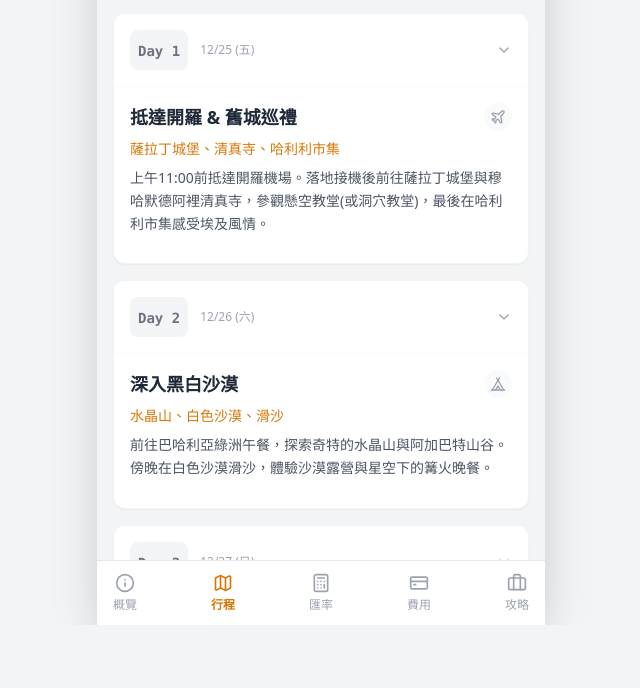
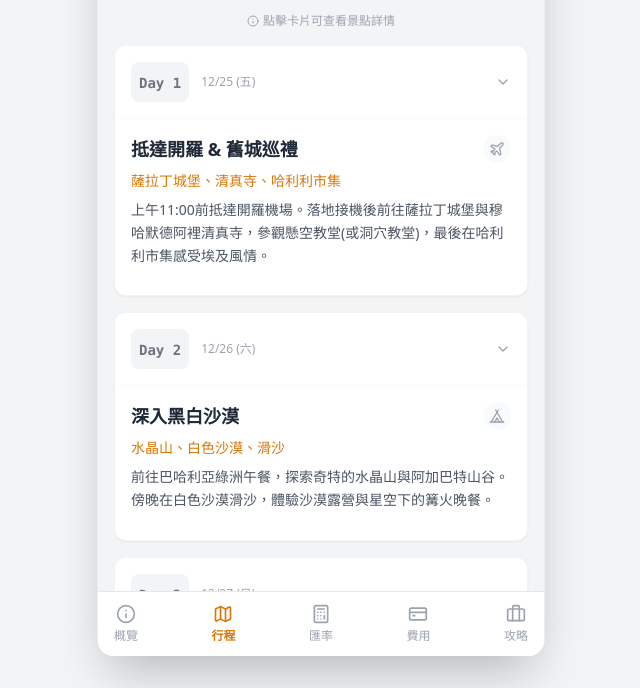
Before and after one commit to heidiee251/egypt-2026-trip, a plain HTML site: page index.html in a window 1280 px wide. Shown: the part 176-864 px from the top of the page, without its empty margins (319-959 px from the left). Before the commit the page ends 801 px from the top, so only its background shows below. Drawn offline with nearby package versions, Linux system fonts and the light colour scheme; no server answers.

Commit message:
Update index.html

```diff
--- a/index.html
+++ b/index.html
@@ -2,7 +2,7 @@
 <html lang="zh-TW">
 <head>
     <meta charset="UTF-8">
-    <meta name="viewport" content="width=device-width, initial-scale=1.0">
+    <meta name="viewport" content="width=device-width, initial-scale=1.0, maximum-scale=1.0, user-scalable=no">
     <title>2026 一生必去埃及行</title>
     <!-- Tailwind CSS -->
     <script src="https://cdn.tailwindcss.com"></script>
@@ -39,9 +39,16 @@
         }
     </style>
 </head>
-<body class="bg-gray-100 transition-colors duration-300">
+<body class="bg-gray-100 transition-colors duration-300 overflow-x-hidden">
 
-    <div id="app-container" class="min-h-screen font-sans text-gray-800 max-w-md mx-auto relative shadow-2xl overflow-hidden bg-gray-100 transition-colors duration-300">
+    <!--
+      修正重點：
+      1. w-full: 手機版強制佔滿寬度
+      2. shadow-none sm:shadow-2xl: 手機版移除陰影(避免超出邊框)，電腦版保留陰影
+      3. sm:rounded-2xl: 電腦版才有圓角，手機版直角貼邊
+      4. sm:my-8: 電腦版上下留白，手機版貼齊
+    -->
+    <div id="app-container" class="w-full min-h-screen sm:h-[calc(100vh-64px)] font-sans text-gray-800 max-w-md mx-auto relative shadow-none sm:shadow-2xl sm:rounded-2xl overflow-hidden bg-gray-100 transition-colors duration-300 sm:my-8 border-x-0 sm:border-x border-gray-200/50">
 
         <!-- Header -->
         <header id="header" class="bg-white px-6 pt-12 pb-4 sticky top-0 z-20 shadow-sm flex justify-between items-end transition-colors duration-300">
@@ -55,7 +62,7 @@
         </header>
 
         <!-- Main Content -->
-        <main id="main-content" class="p-4 pb-24 overflow-y-auto h-[calc(100vh-140px)] scrollbar-hide">
+        <main id="main-content" class="p-4 pb-24 overflow-y-auto h-[calc(100vh-140px)] sm:h-[calc(100%-140px)] scrollbar-hide">
             <!-- Content will be injected here by JavaScript -->
         </main>
 
```
